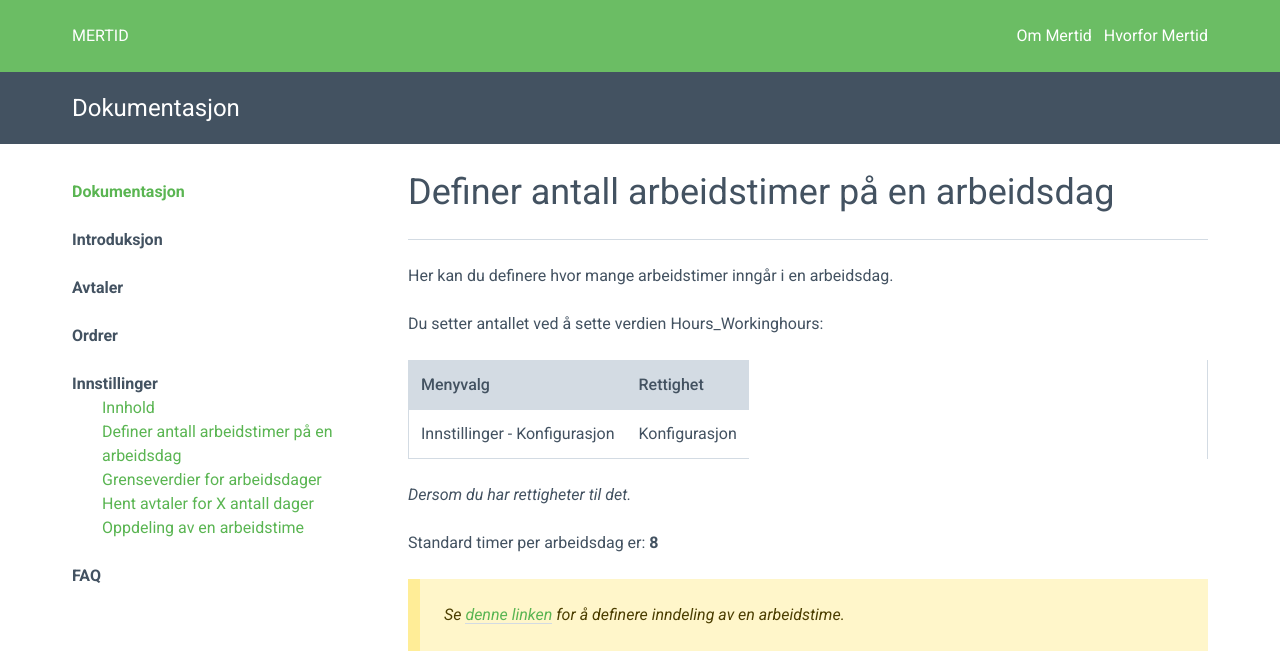
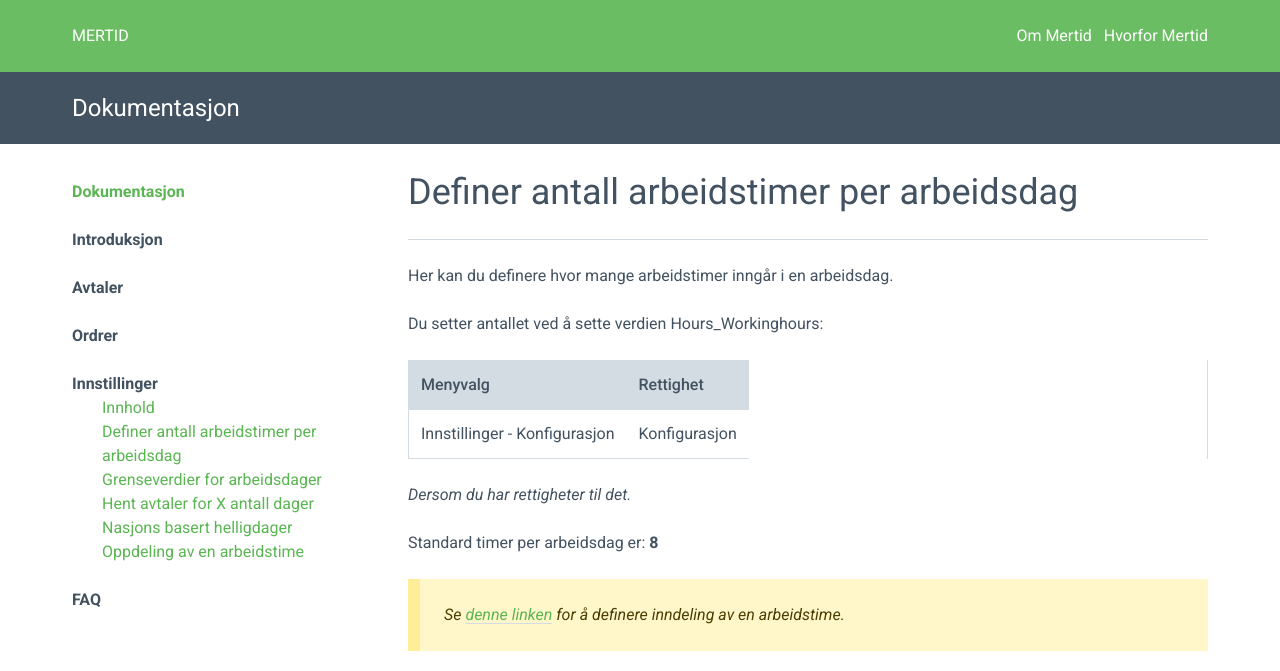
Before and after one commit to henrim/mertid.docs, a Jekyll site: the page built from innstillinger/konfigurasjon/arbeidstimer_per_dag.md, in a window 1280 px wide, cut to the strip 0-671 px from the top of the page. Built offline with Jekyll 4.4.1, drawn with Linux system fonts in a browser that asks for light colours; nearby versions of some CDN libraries.

Commit message:
Configuration: Avtaler_HelligdagForLand

```diff
--- a/innstillinger/index.md
+++ b/innstillinger/index.md
@@ -14,3 +14,4 @@
 	-	[Endre grenseverdier for arbeidsdager](konfigurasjon/arbeidsdag_grenseverdier)
 	-   [Sett oppdeling av en arbeidstime](konfigurasjon/time_inndeling)
     -   [Sett time inndelingen](konfigurasjon/time_inndeling)
+    -   [Velg beregnet helligdager basert på land](konfigurasjon/helligdager_land)
--- a/innstillinger/konfigurasjon/arbeidstimer_per_dag.md
+++ b/innstillinger/konfigurasjon/arbeidstimer_per_dag.md
@@ -1,5 +1,5 @@
 ---
-title: "Definer antall arbeidstimer på en arbeidsdag"
+title: "Definer antall arbeidstimer per arbeidsdag"
 layout: "docs"
 section: "Innstillinger"
 permission: "Konfigurasjon"
```
Also changed, not shown: innstillinger/konfigurasjon/helligdager_land.md (added, +18 -0 lines).
